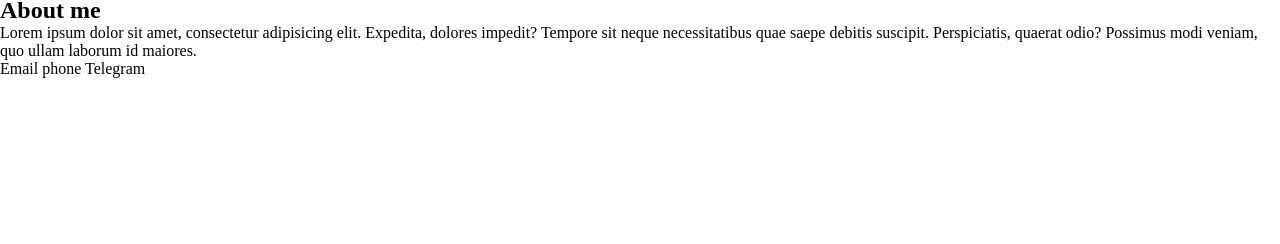
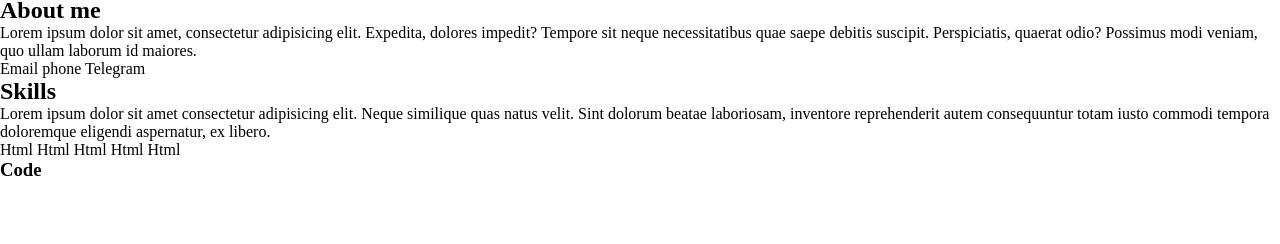
Before and after one commit to u1timaD/CV_myself, a plain HTML site: page index.html in a window 1280 px wide. Shown: the part 129-373 px from the top of the page. Drawn offline with Linux system fonts and the light colour scheme.

Commit message:
feat: creat section skills

```diff
--- a/index.html
+++ b/index.html
@@ -46,7 +46,26 @@
       <a href=""></a>
     </div>
   </section>
- </main>
+
+  <section class="skills">
+    <h2>Skills</h2>
+    <p>Lorem ipsum dolor sit amet consectetur adipisicing elit. Neque similique quas natus velit. Sint dolorum beatae laboriosam, inventore reprehenderit autem consequuntur totam iusto commodi tempora doloremque eligendi aspernatur, ex libero.</p>
+    <span>Html</span>
+    <span>Html</span>
+    <span>Html</span>
+    <span>Html</span>
+    <span>Html</span>
+    <div class="skills__code">
+      <h3>Code</h3>
+      <pre>
+        <code>
+
+        </code>
+      </pre>
+    </div>
+  </section>
+
+</main>
 
  <footer class="footer"></footer>
 </body>
```
